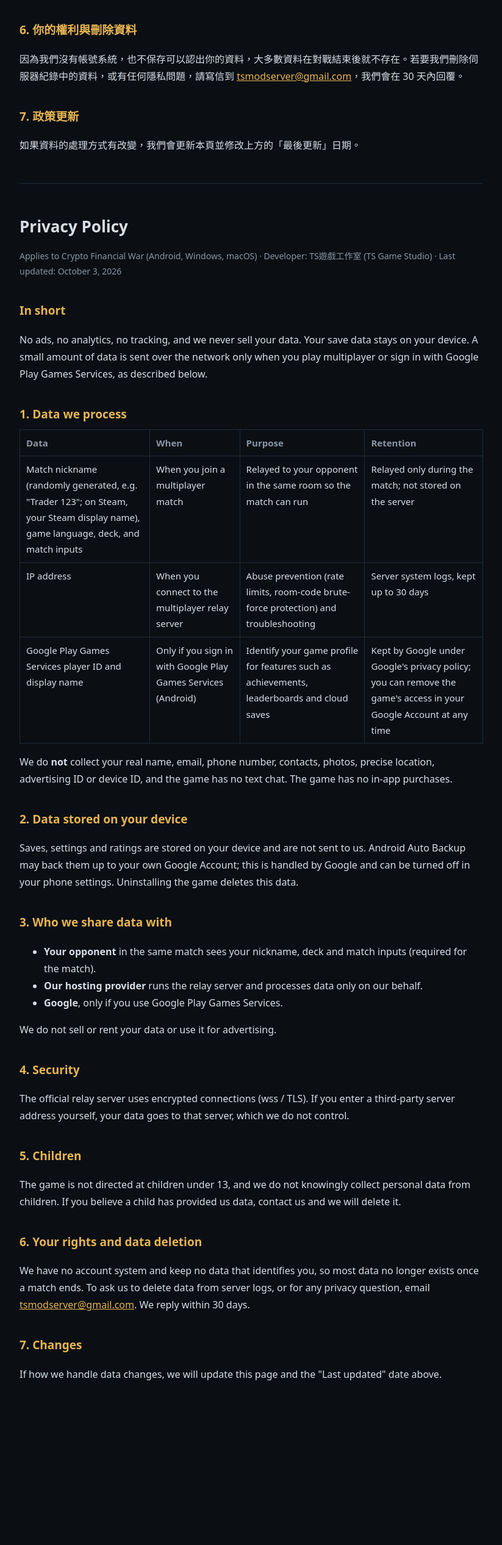
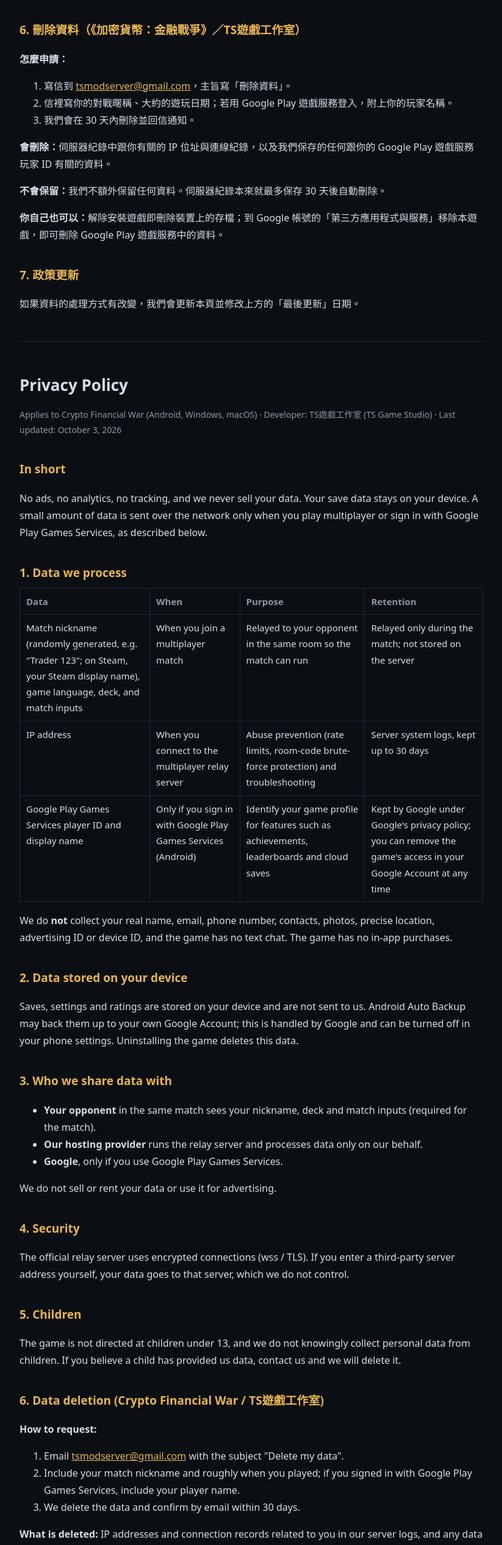
Before and after one commit to Raw-air/cfw-privacy, a plain HTML site: page index.html in a window 1280 px wide. Shown: the part 1517-4050 px from the top of the page at 61% size, without its empty margins (228-1051 px from the left). Before the commit the page ends 3880 px from the top, so only its background shows below. Drawn offline with Linux system fonts and the light colour scheme.

Commit message:
Add data deletion section

```diff
--- a/index.html
+++ b/index.html
@@ -57,8 +57,16 @@
 <h2>5. 兒童</h2>
 <p>本遊戲不是為 13 歲以下兒童設計，我們也不會有意收集兒童的個人資料。如果你認為兒童提供了資料給我們，請來信，我們會刪除。</p>
 
-<h2>6. 你的權利與刪除資料</h2>
-<p>因為我們沒有帳號系統，也不保存可以認出你的資料，大多數資料在對戰結束後就不存在。若要我們刪除伺服器紀錄中的資料，或有任何隱私問題，請寫信到 <a href="mailto:tsmodserver@gmail.com">tsmodserver@gmail.com</a>，我們會在 30 天內回覆。</p>
+<h2 id="delete">6. 刪除資料（《加密貨幣：金融戰爭》／TS遊戲工作室）</h2>
+<p><strong>怎麼申請：</strong></p>
+<ol>
+  <li>寫信到 <a href="mailto:tsmodserver@gmail.com">tsmodserver@gmail.com</a>，主旨寫「刪除資料」。</li>
+  <li>信裡寫你的對戰暱稱、大約的遊玩日期；若用 Google Play 遊戲服務登入，附上你的玩家名稱。</li>
+  <li>我們會在 30 天內刪除並回信通知。</li>
+</ol>
+<p><strong>會刪除：</strong>伺服器紀錄中跟你有關的 IP 位址與連線紀錄，以及我們保存的任何跟你的 Google Play 遊戲服務玩家 ID 有關的資料。</p>
+<p><strong>不會保留：</strong>我們不額外保留任何資料。伺服器紀錄本來就最多保存 30 天後自動刪除。</p>
+<p><strong>你自己也可以：</strong>解除安裝遊戲即刪除裝置上的存檔；到 Google 帳號的「第三方應用程式與服務」移除本遊戲，即可刪除 Google Play 遊戲服務中的資料。</p>
 
 <h2>7. 政策更新</h2>
 <p>如果資料的處理方式有改變，我們會更新本頁並修改上方的「最後更新」日期。</p>
@@ -97,8 +105,16 @@
 <h2>5. Children</h2>
 <p>The game is not directed at children under 13, and we do not knowingly collect personal data from children. If you believe a child has provided us data, contact us and we will delete it.</p>
 
-<h2>6. Your rights and data deletion</h2>
-<p>We have no account system and keep no data that identifies you, so most data no longer exists once a match ends. To ask us to delete data from server logs, or for any privacy question, email <a href="mailto:tsmodserver@gmail.com">tsmodserver@gmail.com</a>. We reply within 30 days.</p>
+<h2 id="delete-en">6. Data deletion (Crypto Financial War / TS遊戲工作室)</h2>
+<p><strong>How to request:</strong></p>
+<ol>
+  <li>Email <a href="mailto:tsmodserver@gmail.com">tsmodserver@gmail.com</a> with the subject "Delete my data".</li>
+  <li>Include your match nickname and roughly when you played; if you signed in with Google Play Games Services, include your player name.</li>
+  <li>We delete the data and confirm by email within 30 days.</li>
+</ol>
+<p><strong>What is deleted:</strong> IP addresses and connection records related to you in our server logs, and any data we hold linked to your Google Play Games Services player ID.</p>
+<p><strong>What is kept:</strong> nothing extra. Server logs are deleted automatically after at most 30 days anyway.</p>
+<p><strong>You can also:</strong> uninstall the game to delete on-device saves, and remove the game from "Third-party apps &amp; services" in your Google Account to delete its Google Play Games Services data.</p>
 
 <h2>7. Changes</h2>
 <p>If how we handle data changes, we will update this page and the "Last updated" date above.</p>
```
Also changed, not shown: privacy.html (+20 -4 lines).
